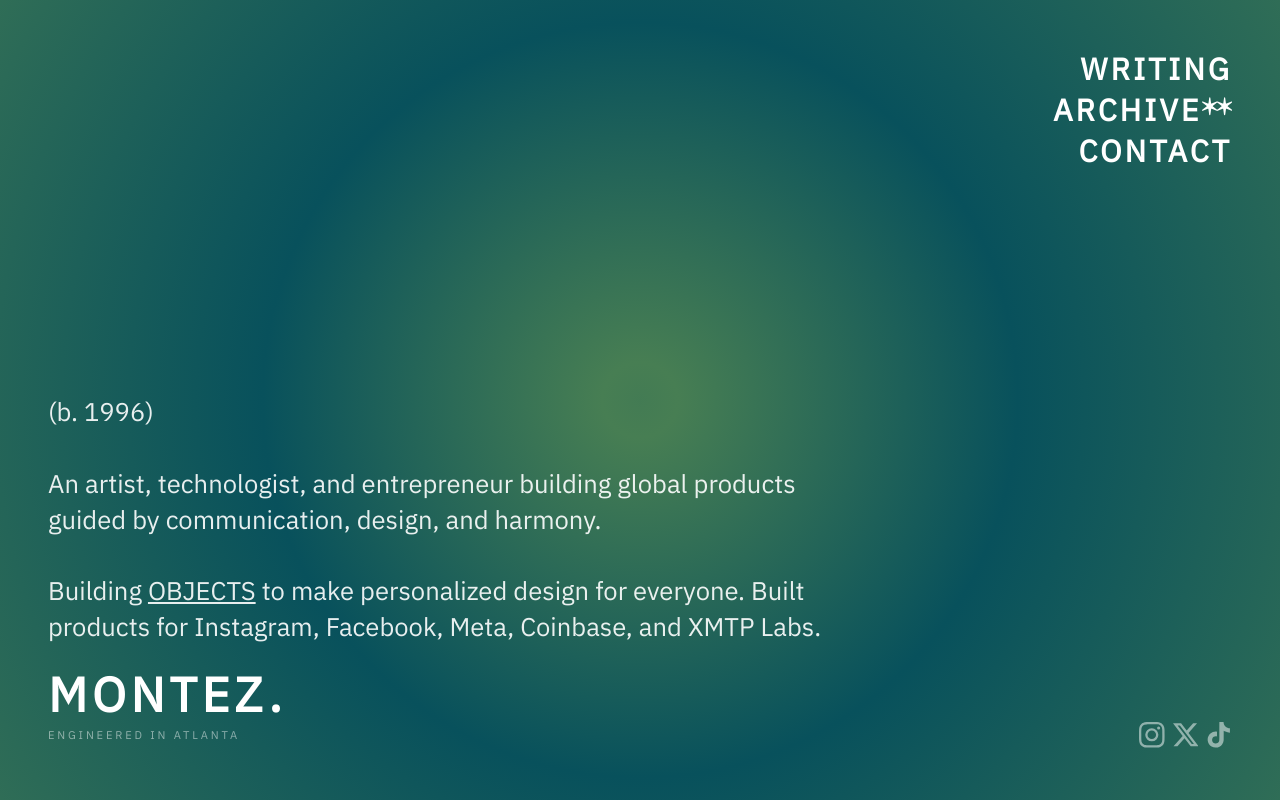
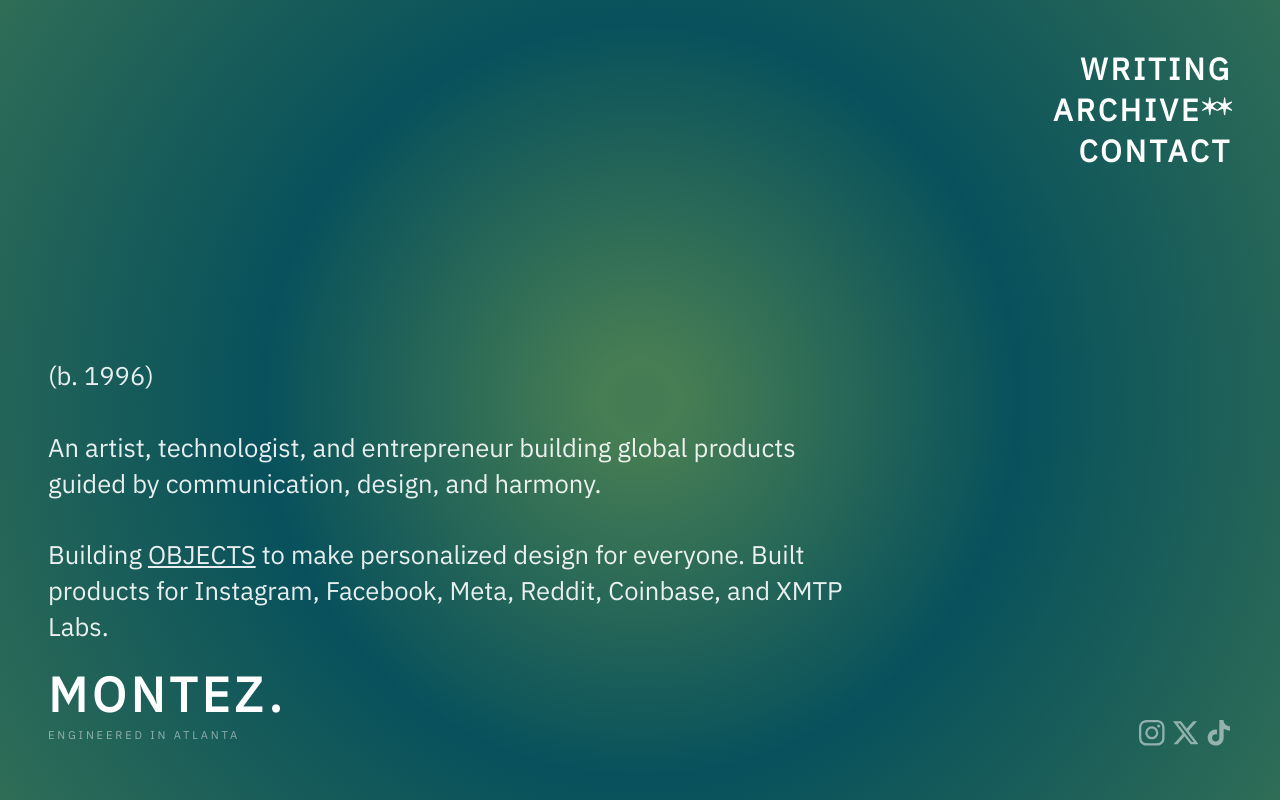
Before and after one commit to m-005/personal_website, a SvelteKit app: page / in a window 1280 px wide. Built offline with nearby package versions, Linux system fonts and the light colour scheme.

Commit message:
Updated homepage desc

```diff
--- a/src/routes/+page.svelte
+++ b/src/routes/+page.svelte
@@ -7,7 +7,7 @@
 		and harmony.<br /><br />
 		Building
 		<a href="https://objects.vision" target="_blank" rel="noopener noreferrer"><u>OBJECTS</u></a>
-		to make personalized design for everyone. Built products for Instagram, Facebook, Meta, Coinbase,
+		to make personalized design for everyone. Built products for Instagram, Facebook, Meta, Reddit, Coinbase,
 		and XMTP Labs.
 	</bodycopy>
 </div>
--- a/src/routes/Footer.svelte
+++ b/src/routes/Footer.svelte
@@ -48,9 +48,6 @@
 	}
 
 	.icon-link {
-		/* --fs-icon: clamp(1.4rem, 2vw, 2rem); */
 		color: rgba(255, 255, 255, 0.5);
-		width: clamp(1.4rem, 2vw, 2rem);
-		height: clamp(1.4rem, 2vw, 2rem);
 	}
 </style>
```
